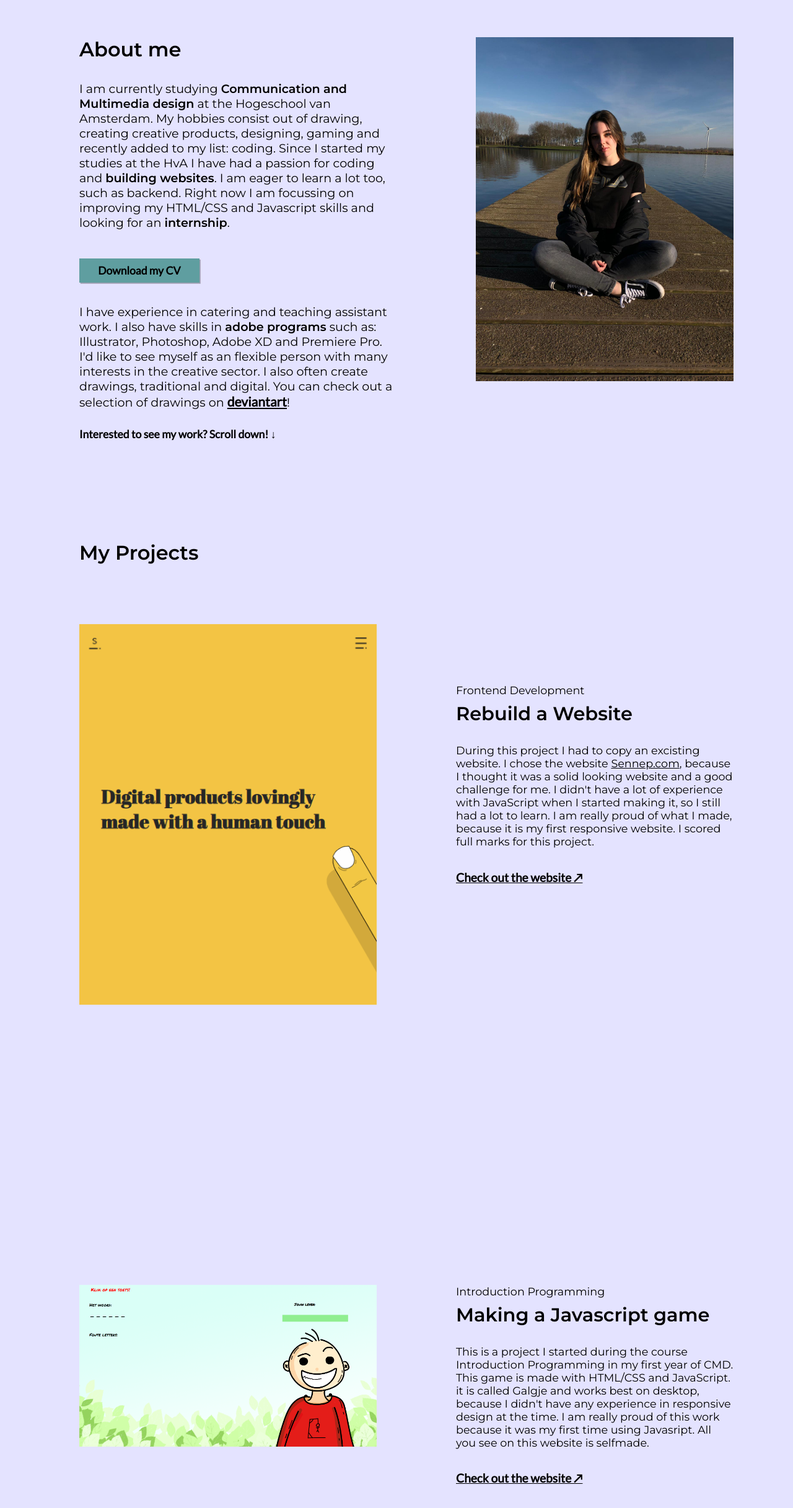
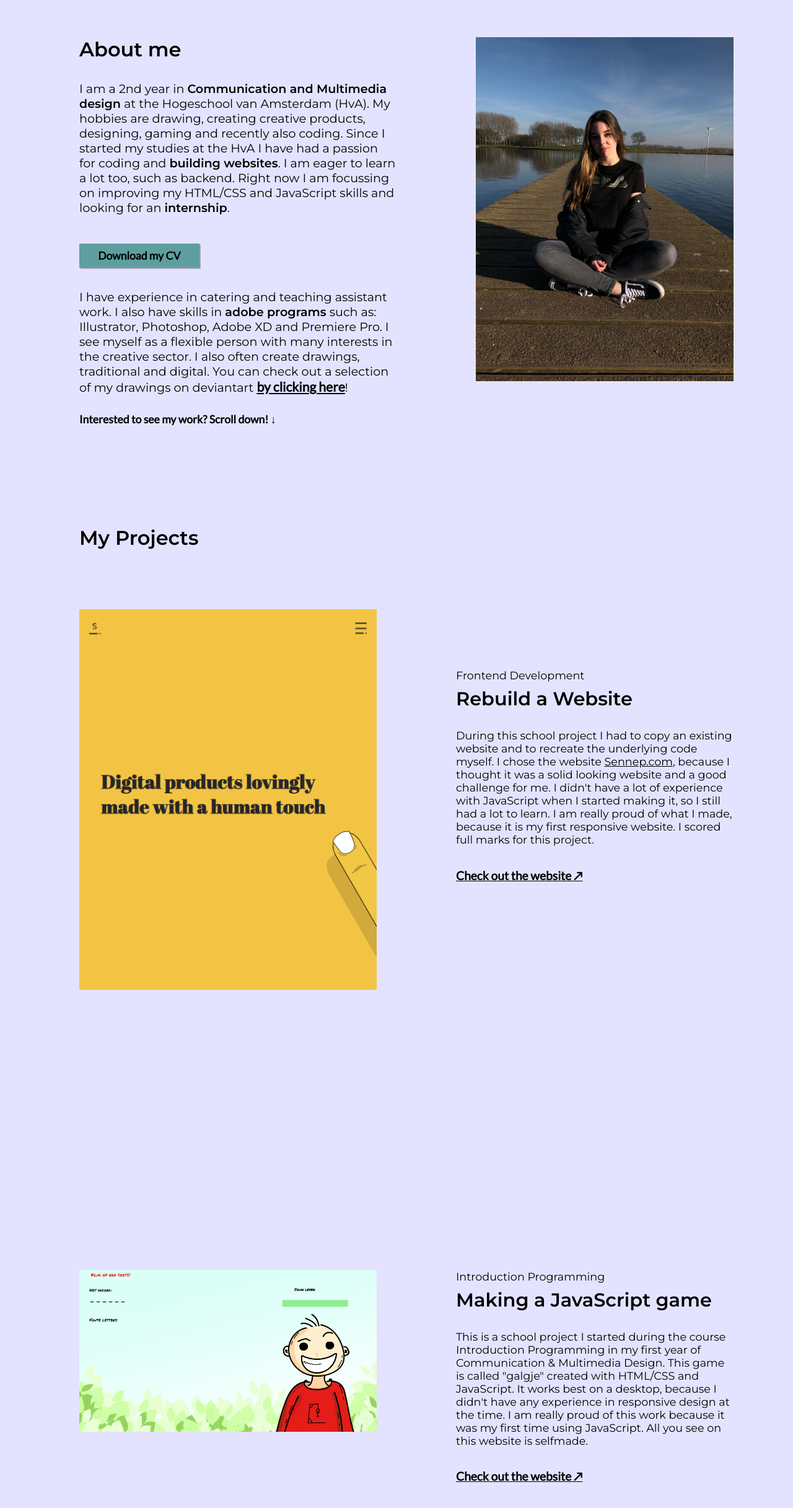
Before and after one commit to samanthavz/portfolio2021, a plain HTML site: page index.html in a window 1280 px wide. Shown: the part 900-3333 px from the top of the page at 62% size. Drawn offline with Linux system fonts and the light colour scheme; a web font is replaced by a local one.

Commit message:
changed some text in html

```diff
--- a/index.html
+++ b/index.html
@@ -30,16 +30,16 @@
         <section id="sectiontwo">
             <span>
                 <h2>About me</h2>
-                <p> I am currently studying <b>Communication and Multimedia design</b> at the Hogeschool van Amsterdam.
-                    My hobbies consist out of drawing, creating creative products, designing, gaming and recently added to my list: coding.
+                <p> I am a 2nd year in <b>Communication and Multimedia design</b> at the Hogeschool van Amsterdam (HvA).
+                    My hobbies are drawing, creating creative products, designing, gaming and recently also coding.
                     Since I started my studies at the HvA I have had a passion for coding and <b>building websites</b>. I am eager to learn a lot too, such as backend.
-                    Right now I am focussing on improving my HTML/CSS and Javascript skills and looking for an <b>internship</b>.
+                    Right now I am focussing on improving my HTML/CSS and JavaScript skills and looking for an <b>internship</b>.
                 </p>
                 <a class="cv" href="./files/cv_samanthavanzandwijk_2021.pdf" target="_blank" download>Download my CV</a>
                 <p>
                     I have experience in catering and teaching assistant work. I also have skills in <b>adobe programs</b> such as: Illustrator, Photoshop, Adobe XD and Premiere Pro.
-                    I'd like to see myself as an flexible person with many interests in the creative sector. I also often create drawings, traditional and digital. You can check out a
-                    selection of drawings on <a class="deviantart" href="https://www.deviantart.com/samxvz/gallery" target="_blank">deviantart</a>!
+                    I see myself as a flexible person with many interests in the creative sector. I also often create drawings, traditional and digital. You can check out a
+                    selection of my drawings on deviantart <a class="deviantart" href="https://www.deviantart.com/samxvz/gallery" target="_blank">by clicking here</a>!
                 </p>
 
                 <a class="aboutlink2" href="#sectiondrie">Interested to see my work? Scroll down! &#8595; </a>
@@ -60,7 +60,7 @@
                     <span class="div1text">
                         <p>Frontend Development</p>
                         <h3>Rebuild a Website</h3>
-                        <p>During this project I had to copy an excisting website. I chose the website <a class="textlink" href="https://www.sennep.com/" target="_blank">Sennep.com</a>, because I thought
+                        <p>During this school project I had to copy an existing website and to recreate the underlying code myself. I chose the website <a class="textlink" href="https://www.sennep.com/" target="_blank">Sennep.com</a>, because I thought
                             it was a solid looking website and a good challenge for me. I didn't have a lot of experience with JavaScript when I started making it, so I still had
                             a lot to learn. I am really proud of what I made, because it is my first responsive website. I scored full marks for this project. </p>
                         <a class="blacklink" href="https://samanthavz.github.io/FED/index.html" target="_blank">Check out the website &#8599;</a>
@@ -72,10 +72,10 @@
                     </span>
                     <span class="div1text">
                         <p>Introduction Programming </p>
-                        <h3>Making a Javascript game</h3>
-                        <p>This is a project I started during the course Introduction Programming in my first year of CMD. This game is made with HTML/CSS and JavaScript. it is called
-                            Galgje and works best on desktop, because I didn't have any experience in responsive design at the time. I am really proud of this work because it was my
-                            first time using Javasript. All you see on this website is selfmade.
+                        <h3>Making a JavaScript game</h3>
+                        <p>This is a school project I started during the course Introduction Programming in my first year of Communication & Multimedia Design. This game is called "galgje" created with HTML/CSS and JavaScript.
+                            It works best on a desktop, because I didn't have any experience in responsive design at the time. I am really proud of this work because it was my
+                            first time using JavaScript. All you see on this website is selfmade.
                         </p>
                         <a class="blacklink" href="https://samanthavz.github.io/Galgje/" target="_blank">Check out the website &#8599;</a>
                     </span>
@@ -87,9 +87,9 @@
                     <span class="div1text">
                         <p>Hobby</p>
                         <h3>Starting My Own Shop</h3>
-                        <p>I recently opened my online shop at <a class="textlink" href="https://www.etsy.com/" target="_blank">Etsy.com</a>. I am currently selling pixelart emotes, but I am planning
-                            on making templates that can be used on <a class="textlink" href="https://www.twitch.tv/" target="_blank">Twitch</a>. I make the pixelart with <a class="textlink" href="https://www.pixilart.com/" target="_blank">pixilart.com</a> and I am planning on making the
-                            templates with illustrator or other adobe programs. </p>
+                        <p>I recently opened an online shop at <a class="textlink" href="https://www.etsy.com/" target="_blank">Etsy.com</a>. I am currently selling pixel art emotes, but I am planning
+                            on making templates that can be used on <a class="textlink" href="https://www.twitch.tv/" target="_blank">Twitch</a>. I make the pixel art with <a class="textlink" href="https://www.pixilart.com/" target="_blank">pixilart.com</a> and I am planning on designing the
+                            templates with illustrator or other adobe programs aswell. </p>
                         <a class="blacklink" href="https://www.etsy.com/nl/shop/rubysamshop?ref=seller-platform-mcnav" target="_blank">Check out my shop &#8599;</a>
                     </span>
                 </div>
```
